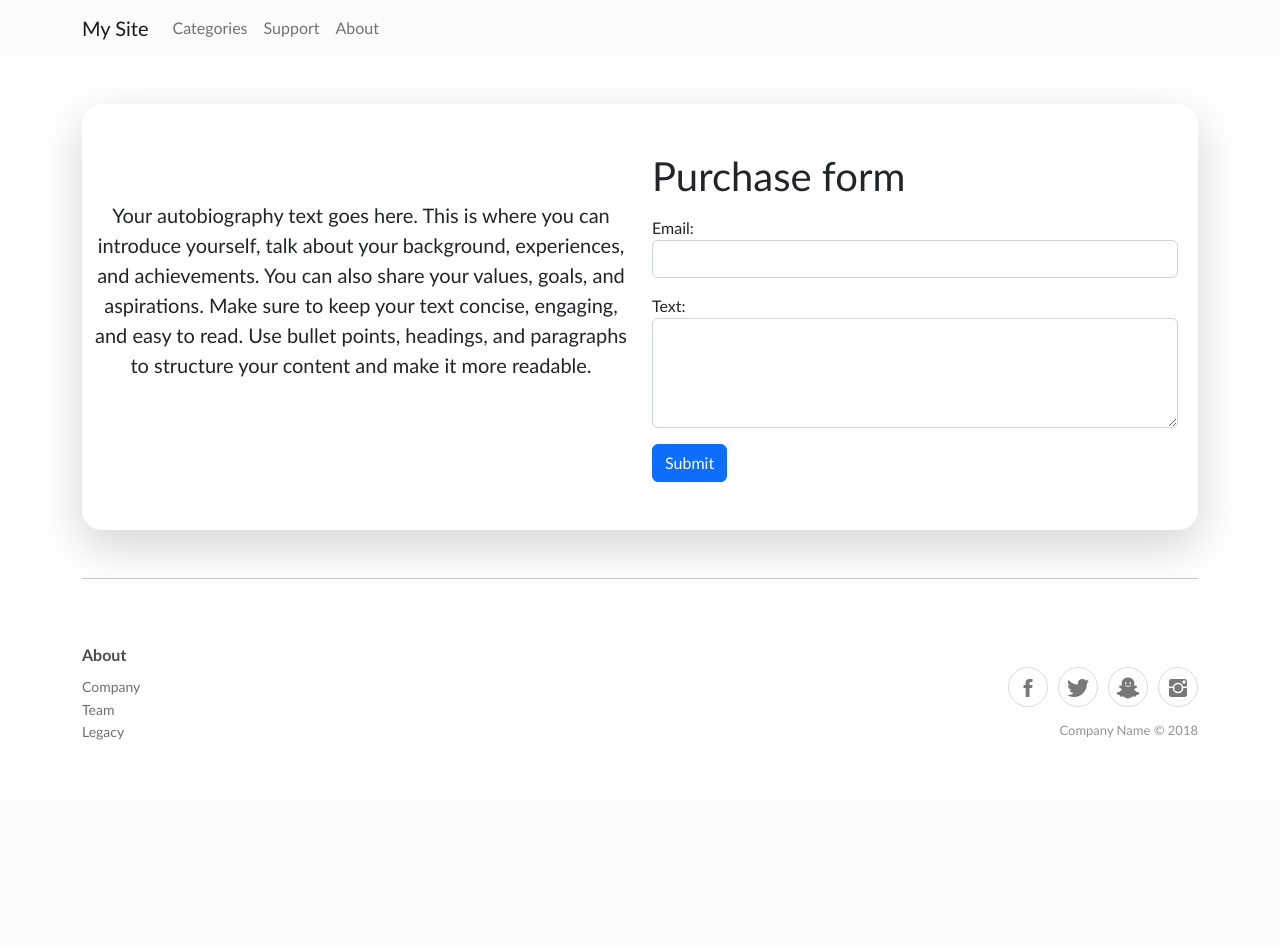
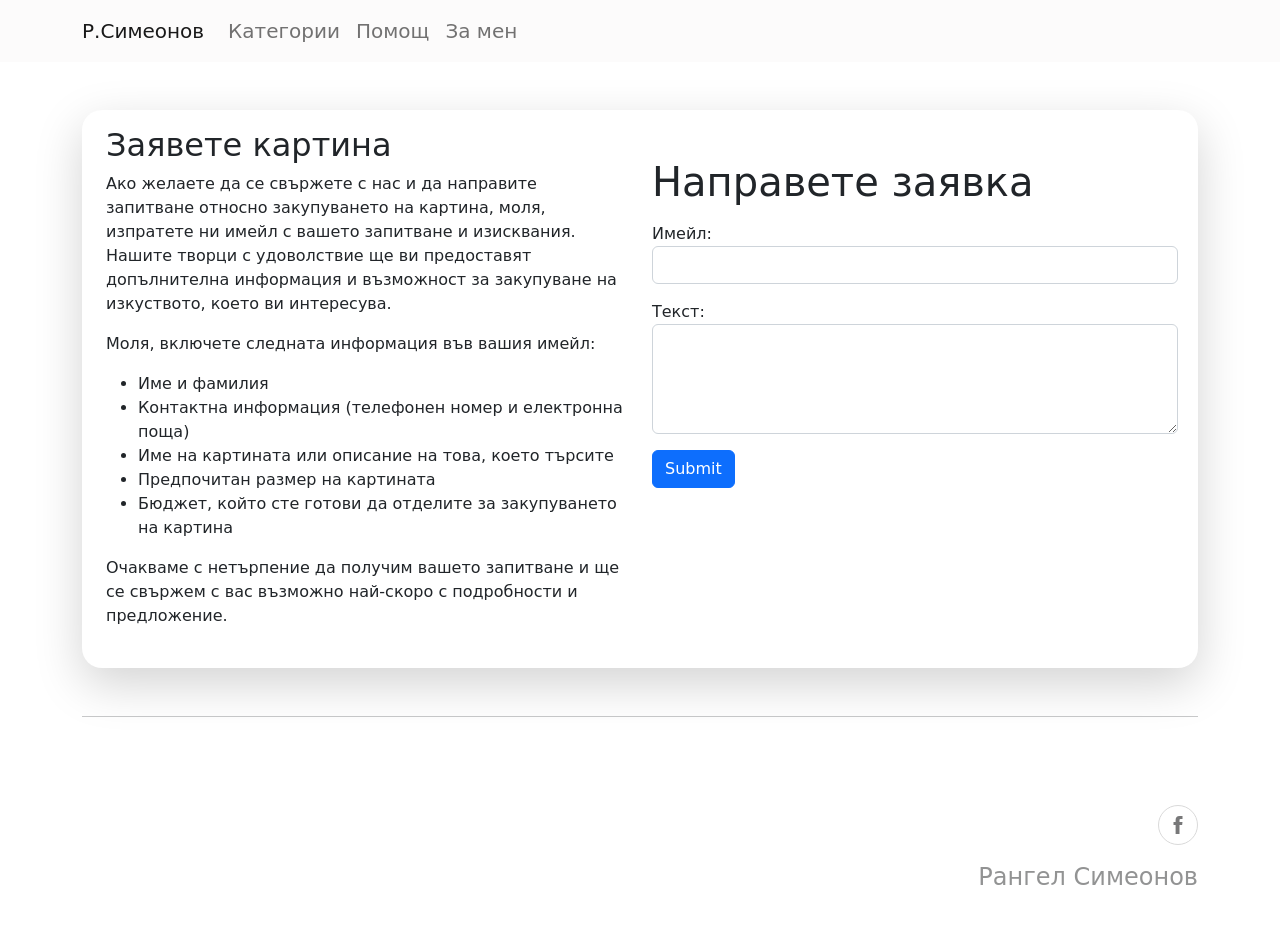
Before and after one commit to AIVAN22/Rangel-website, a Django app: page /purchase/ in a window 1280 px wide. Before the commit the page ends 740 px from the top, so only its background shows below. Run offline with Django 4.2, Linux system fonts and the light colour scheme.

Commit message:
Changes of language and some of texts

```diff
--- a/Rangel_portfolio/templates/footer.html
+++ b/Rangel_portfolio/templates/footer.html
@@ -1,22 +1,9 @@
 <div class="footer-clean container">
   <div class="row justify-content-between">
-    <div class="col-sm-4 col-md-3 item">
-      <h3>About</h3>
-      <ul>
-        <li>
-          <a href="#">Company</a>
-        </li>
-        <li>
-          <a href="#">Team</a>
-        </li>
-        <li>
-          <a href="#">Legacy</a>
-        </li>
-      </ul>
-    </div>
+    <div class="col-sm-4 col-md-3 item"></div>
     <div class="col-lg-3 item social">
-      <a href="#"><i class="icon ion-social-facebook"></i></a><a href="#"><i class="icon ion-social-twitter"></i></a><a href="#"><i class="icon ion-social-snapchat"></i></a><a href="#"><i class="icon ion-social-instagram"></i></a>
-      <p class="copyright">Company Name © 2018</p>
+      <a href="#"><i class="icon ion-social-facebook"></i></a>
+      <p class="copyright fs-4">Рангел Симеонов</p>
     </div>
   </div>
 </div>
--- a/Rangel_portfolio/templates/main.html
+++ b/Rangel_portfolio/templates/main.html
@@ -1,6 +1,6 @@
 {% load static %}
 <!DOCTYPE html>
-<html lang="eng">
+<html lang="bg">
   <head>
     <link rel="stylesheet"
           href="https://cdn.jsdelivr.net/npm/bootstrap@5.2.3/dist/css/bootstrap.min.css"
--- a/Rangel_portfolio/templates/navbar.html
+++ b/Rangel_portfolio/templates/navbar.html
@@ -1,7 +1,7 @@
 {% load static %}
 <nav class="navbar navbar-expand-lg mb-5 sticky-top">
   <div class="container">
-    <a class="navbar-brand" href="/">My Site</a>
+    <a class="navbar-brand" href="/">Р.Симеонов</a>
     <button class="navbar-toggler"
             type="button"
             data-bs-toggle="collapse"
@@ -14,13 +14,13 @@
     <div class="collapse navbar-collapse" id="navbarNavDropdown">
       <ul class="navbar-nav ml-auto">
         <li class="nav-item">
-          <a class="nav-link" href="{% url 'categories' %}">Categories</a>
+          <a class="nav-link fs-5" href="{% url 'categories' %}">Категории</a>
         </li>
         <li class="nav-item">
-          <a class="nav-link" href="{% url 'support' %}">Support</a>
+          <a class="nav-link fs-5" href="{% url 'support' %}">Помощ</a>
         </li>
         <li class="nav-item">
-          <a class="nav-link " href="{% url 'about' %}">About</a>
+          <a class="nav-link fs-5 " href="{% url 'about' %}">За мен</a>
         </li>
         <li class="nav-item dropdown d-md-none">
           <div class="dropdown-menu" aria-labelledby="navbarDropdown">
--- a/Rangel_portfolio/templates/purchase.html
+++ b/Rangel_portfolio/templates/purchase.html
@@ -5,23 +5,35 @@
                 border-radius:20px">
         <div class="mb-5">
             <div class="row">
-                <div class="col-md-6 mt-5 pt-5">
-                    <p class="lead text-md-center">
-                        Your autobiography text goes here. This is where you can introduce yourself, talk about your background,
-                        experiences, and achievements. You can also share your values, goals, and aspirations. Make sure to keep your text concise,
-                        engaging, and easy to read. Use bullet points, headings, and paragraphs to structure your content and make it more readable.
+                <div class="col-md-6 pb-4 ps-4 pt-3">
+                    <h2>Заявете картина</h2>
+                    <p>
+                        Ако желаете да се свържете с нас и да направите запитване относно закупуването на картина, моля, изпратете ни имейл с вашето запитване и изисквания. Нашите творци с удоволствие ще ви предоставят допълнителна информация и възможност за закупуване на изкуството, което ви интересува.
+                    </p>
+                    <p>
+                        Моля, включете следната информация във вашия имейл:
+                        <ul>
+                            <li>Име и фамилия</li>
+                            <li>Контактна информация (телефонен номер и електронна поща)</li>
+                            <li>Име на картината или описание на това, което търсите</li>
+                            <li>Предпочитан размер на картината</li>
+                            <li>Бюджет, който сте готови да отделите за закупуването на картина</li>
+                        </ul>
+                    </p>
+                    <p>
+                        Очакваме с нетърпение да получим вашето запитване и ще се свържем с вас възможно най-скоро с подробности и предложение.
                     </p>
                 </div>
                 <div class="col-md-6 mb-5">
                     <form method="post">
                         {% csrf_token %}
-                        <h1 class="h-6 mt-5">Purchase form</h1>
+                        <h1 class="h-6 mt-5">Направете заявка</h1>
                         <div class="mt-3 me-2">
-                            <label for="email">Email:</label>
+                            <label for="email">Имейл:</label>
                             <input class="form-control " type="email" name="email" required>
                         </div>
                         <div class="mt-3 me-2">
-                            <label for="email">Text:</label>
+                            <label for="email">Текст:</label>
                             <textarea class="form-control " name="context" rows="4" cols="50" required></textarea>
                         </div>
                         <div class="mt-3 me-2">
--- a/static/css/style.css
+++ b/static/css/style.css
@@ -1,21 +1,21 @@
 body {
-  font-family: Optima, sans-serif;
+  font-family: cursive, sans-serif;
 }
 
 .page-404 {
-  font-size: 280px;
+  font-size: 200px;
   top: 5%;
   text-align: center;
   font-weight: 800;
   background-clip: text;
   -webkit-background-clip: text;
   color: transparent;
-  background-image: url("https://img.freepik.com/free-photo/multi-colored-abstract-painting-with-bright-blue-yellow-generative-ai_188544-9474.jpg?w=1380&t=st=1683431747~exp=1683432347~hmac=d04cfc07043d8a4083e762d558df1420e649372e09e88f522de6873b1587b826");
-  background-size: 1870px;
+  background-image: url("https://images.pexels.com/photos/1789968/pexels-photo-1789968.jpeg?auto=compress&cs=tinysrgb&w=1260&h=750&dpr=1");
+  background-size: 1270px;
 }
 @media (max-width: 768px) {
   .page-404 {
-    font-size: 150px;
+    font-size: 80px;
     background-size: 700px;
   }
 }
```
Also changed, not shown: Range_website/settings.py (+7 -8 lines), Rangel_portfolio/templates/404.html (+8 -2 lines), Rangel_portfolio/templates/about.html (+23 -10 lines), Rangel_portfolio/templates/categories.html (+13 -1 lines), Rangel_portfolio/templates/dashboard.html (+4 -3 lines), Rangel_portfolio/templates/support.html (+9 -20 lines), media/images/rangel_photo.jpg (added).
